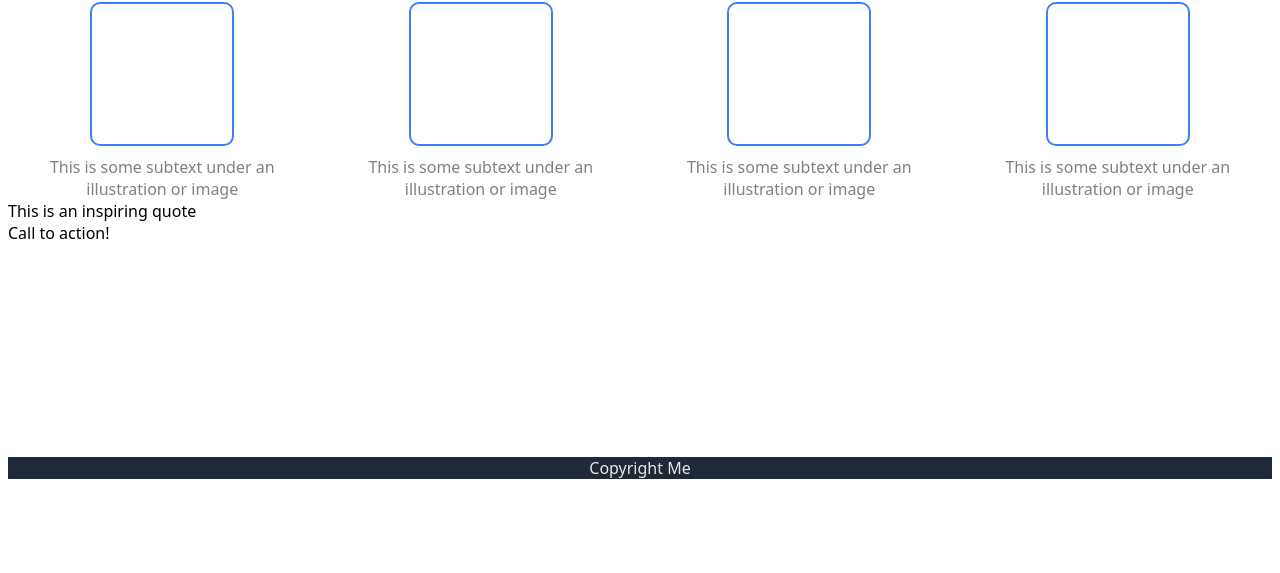
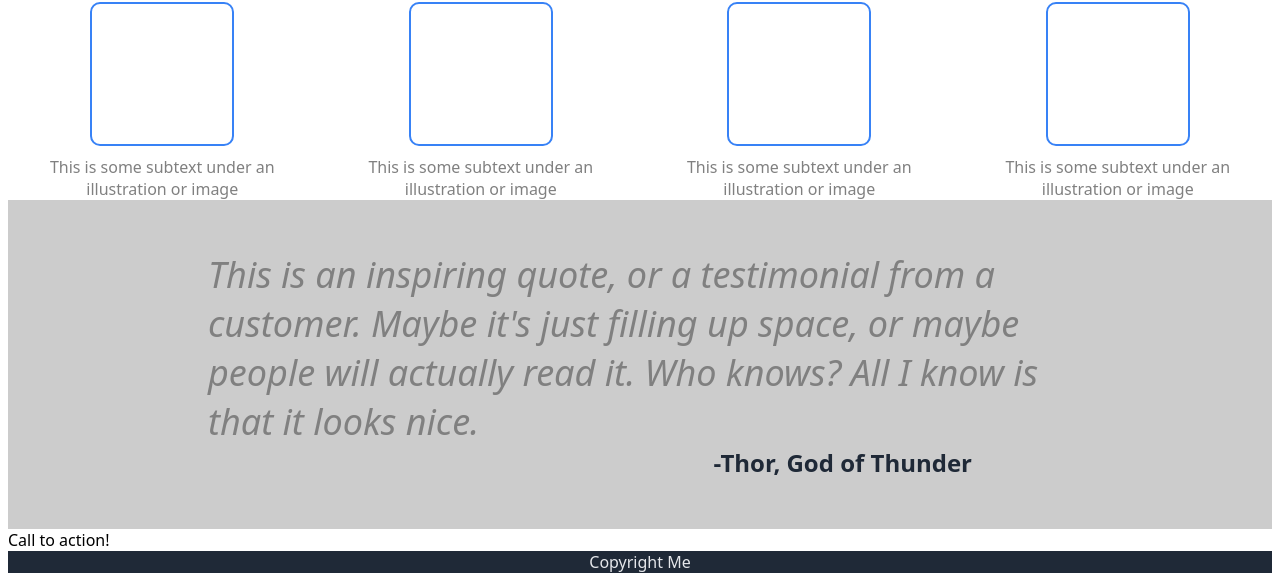
Before and after one commit to henryruss/practice_website, a plain HTML site: page index.html in a window 1280 px wide. Shown: the part 329-902 px from the top of the page. Before the commit the page ends 816 px from the top, so only its background shows below. Drawn offline with Linux system fonts and the light colour scheme.

Commit message:
Added third content box

```diff
--- a/index.html
+++ b/index.html
@@ -65,7 +65,12 @@
         </div>
         </div>
         <div class="content3">
-            This is an inspiring quote
+            <div class="quote">
+            This is an inspiring quote, or a testimonial from a customer. Maybe it's just filling up space, or maybe people will actually read it. Who knows? All I know is that it looks nice.
+            </div>
+            <div class="quoted">
+                -Thor, God of Thunder
+            </div>
         </div>
         <div class="content4">
             Call to action!
--- a/style.css
+++ b/style.css
@@ -126,3 +126,32 @@ button{
     text-align: center;
     color: grey;
 }
+.content3{
+    background: #cccccc;
+    display: flex;
+    flex-direction: column;
+
+
+}
+.quote{
+    display: flex;
+    color:gray;
+    text-align: left;
+    font-size: 36px;
+    font-style: italic;
+    margin-left: 200px;
+    margin-right: 200px;
+    margin-top:50px;
+}
+.quoted{
+    display: flex;
+    flex: 1;
+    flex-direction: row;
+    color:#1F2937;
+    font-weight: 600;
+    justify-content: end;
+    font-size: 24px;
+    font-weight: 800;
+    margin-right: 300px;
+    margin-bottom:50px;
+}
```
